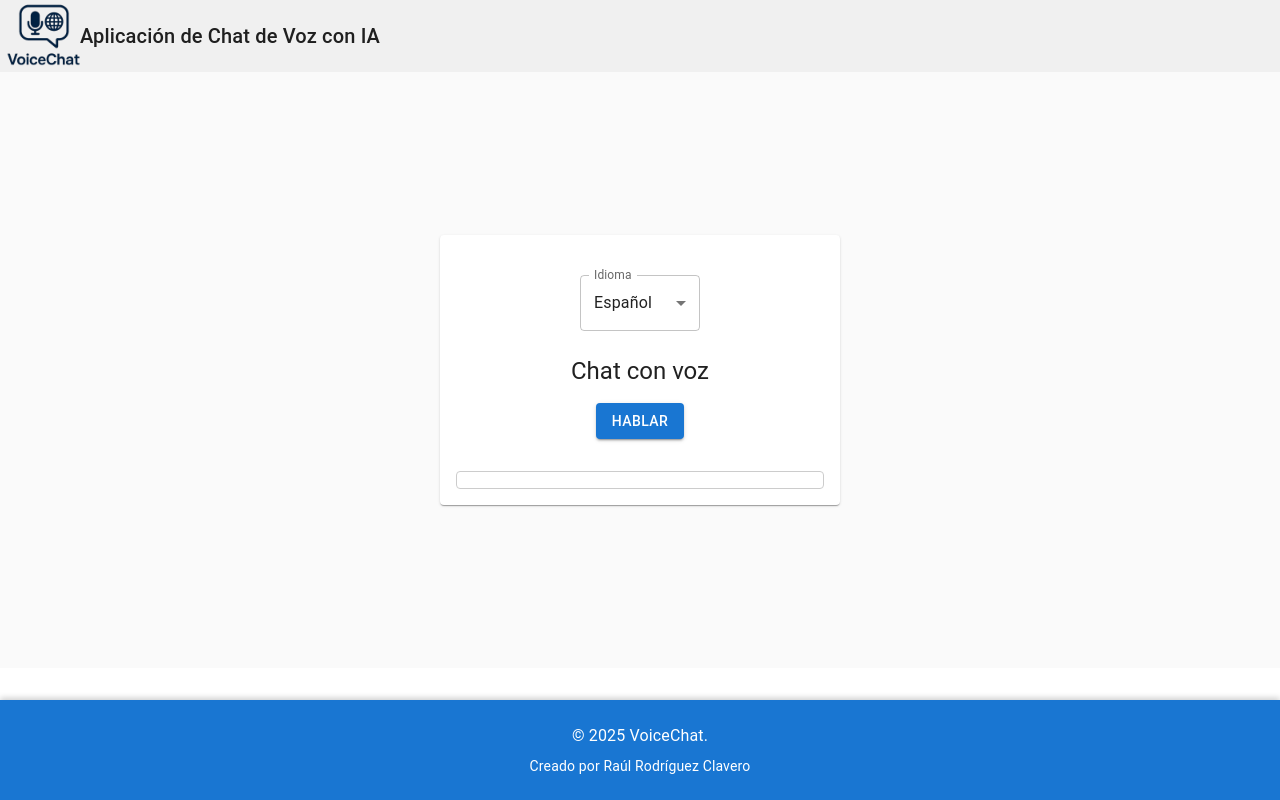
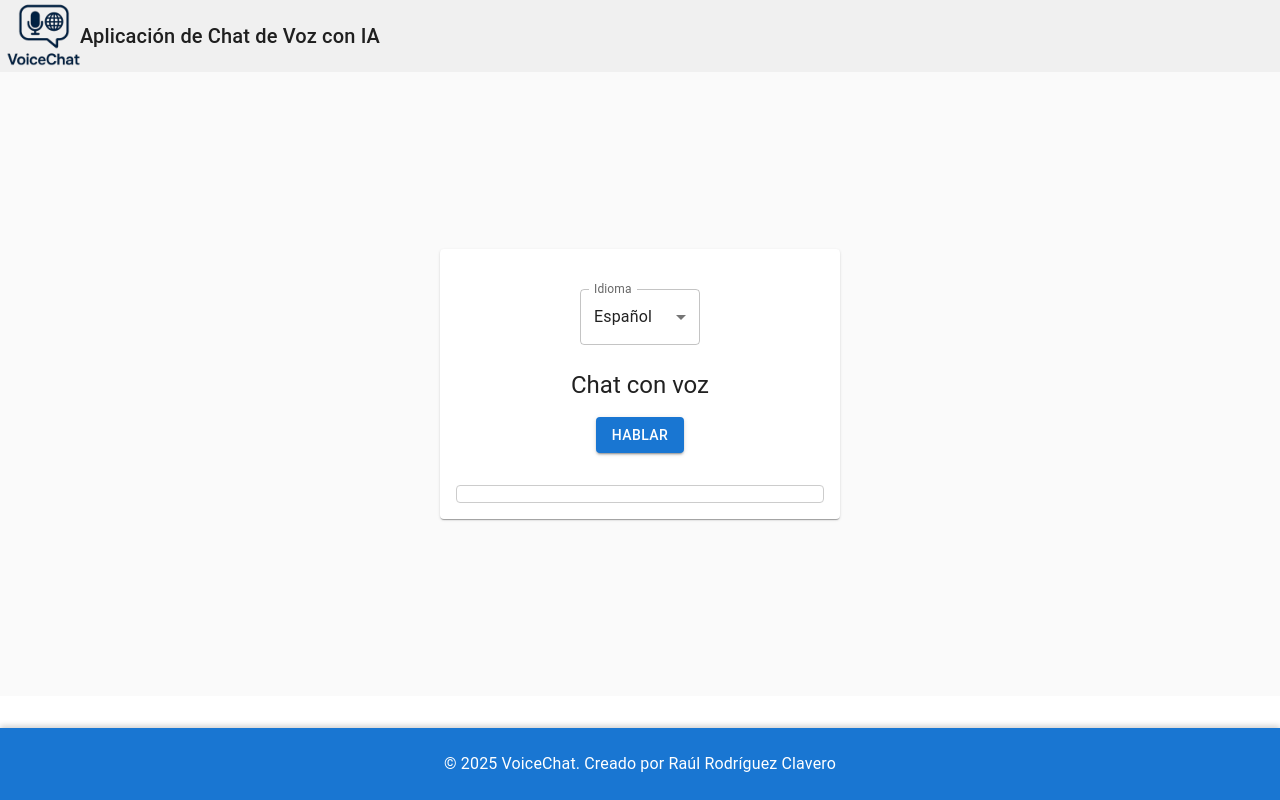
Before and after one commit to RaulWeirdStackDev/VoiceChatFrontend, a React (Vite) app: page / in a window 1280 px wide. Built offline with nearby package versions, Linux system fonts and the light colour scheme; no server answers.

Commit message:
Cambios en Footer

```diff
--- a/src/components/Footer/Footer.jsx
+++ b/src/components/Footer/Footer.jsx
@@ -15,13 +15,12 @@ export const Footer = () => {
     >
       <Typography variant="body1">
         &copy; {new Date().getFullYear()} VoiceChat.
-      </Typography>
-      <Typography variant="body2" sx={{ mt: 1 }}>
-        Creado por{" "}
+                Creado por{" "}
         <Link href="https://raul-rodriguez-c.vercel.app/" target="_blank" rel="noopener" color="inherit" underline="hover">
           Raúl Rodríguez Clavero
         </Link>
       </Typography>
+
     </Box>
   );
 };
```
